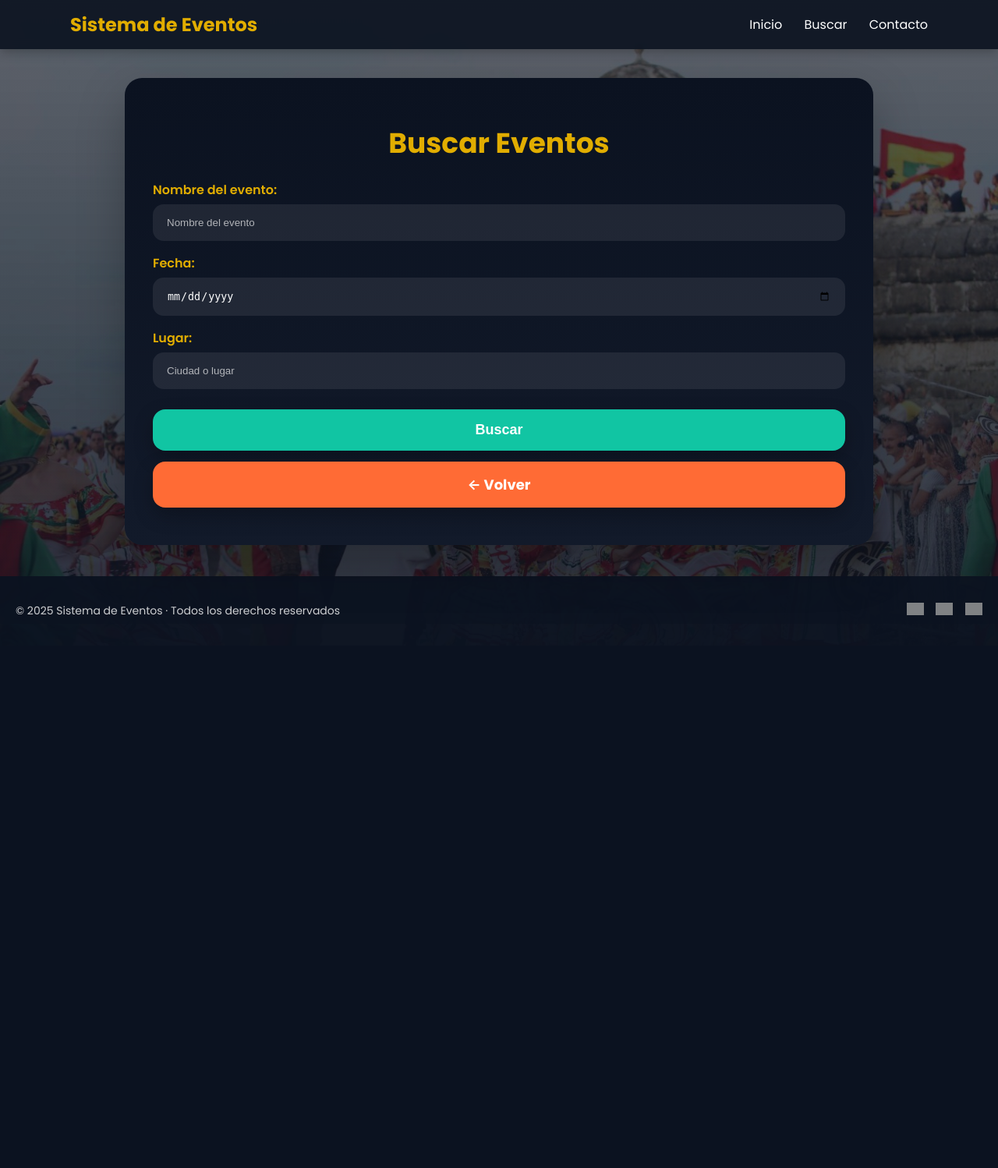
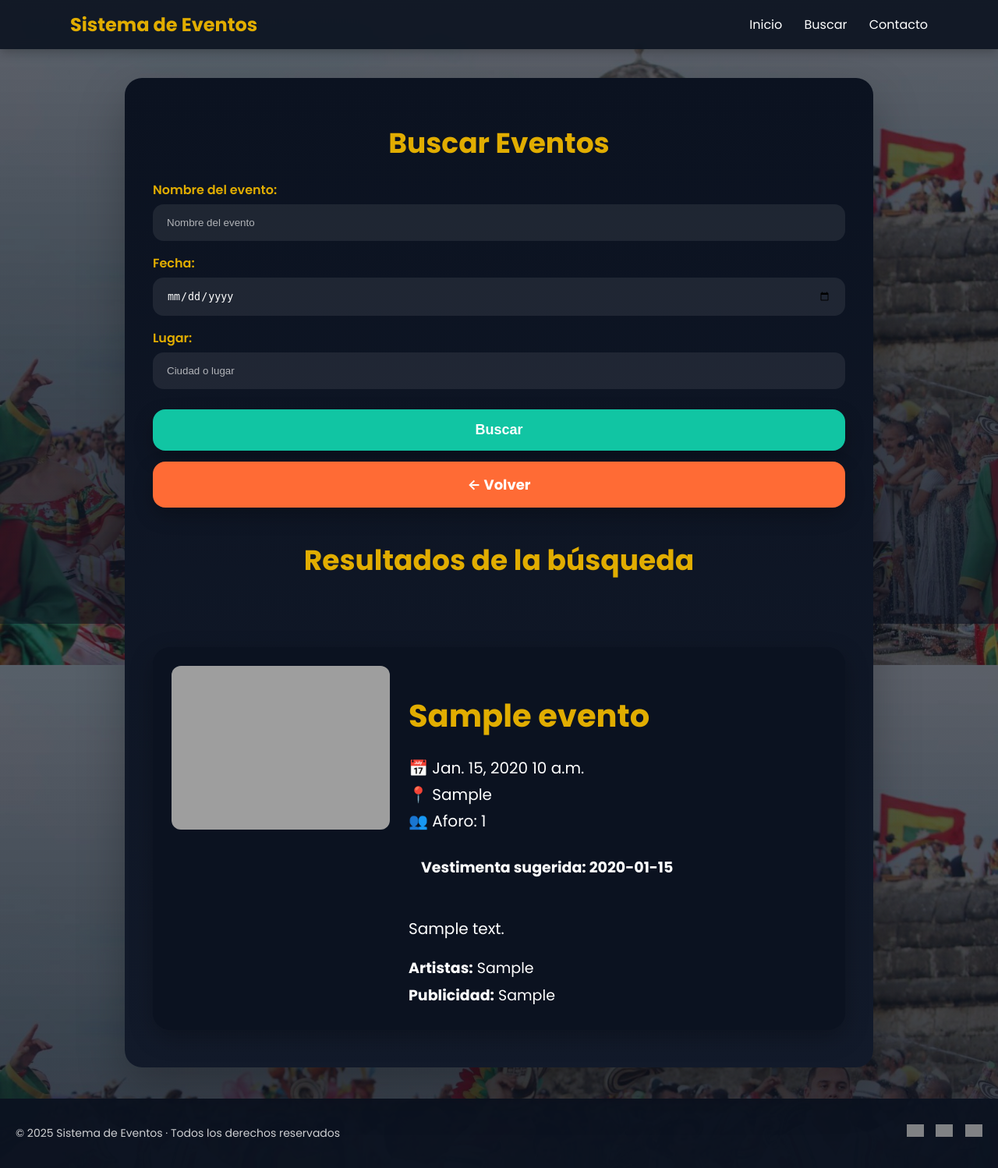
Before and after one commit to Roberto-developer-dot/Proyecto-web, a Django app: page /buscar/ in a window 1280 px wide. Shown: the whole page at 78% size. Before the commit the page ends 789 px from the top, so only its background shows below. Run offline with Django 5.2, Linux system fonts and the light colour scheme; tables that the repository leaves empty hold one stand-in row (values such as "Sample post"); grey boxes are pictures that could not be loaded.

Commit message:
Cambios hechos en la interfaz y resultado de busquedad

```diff
--- a/Mi_proyecto/templates/eventos/buscar.html
+++ b/Mi_proyecto/templates/eventos/buscar.html
@@ -6,20 +6,21 @@
   <section class="card">
     <h2 class="h2 center">Buscar Eventos</h2>
 
+    <!-- Formulario -->
     <form method="get" action="." class="form">
       <div>
         <label class="label">Nombre del evento:</label>
-        <input class="input" type="text" name="q" placeholder="Nombre del evento">
+        <input class="input" type="text" name="nombre" placeholder="Nombre del evento" value="{{ nombre }}">
       </div>
 
       <div>
         <label class="label">Fecha:</label>
-        <input class="date" type="date" name="fecha">
+        <input class="date" type="date" name="fecha" value="{{ fecha }}">
       </div>
 
       <div>
         <label class="label">Lugar:</label>
-        <input class="input" type="text" name="lugar" placeholder="Ciudad o lugar">
+        <input class="input" type="text" name="lugar" placeholder="Ciudad o lugar" value="{{ lugar }}">
       </div>
 
       <div class="actions">
@@ -27,5 +28,50 @@
         <a class="btn btn-primario" href="{% url 'inicio' %}">← Volver</a>
       </div>
     </form>
+
+    <!-- Resultados -->
+    {% if eventos %}
+      <section class="resultados mt-32">
+        <h3 class="h2 center">Resultados de la búsqueda</h3>
+
+        <div class="resultados">
+          {% for evento in eventos %}
+            <div class="evento-card">
+              <!-- Flyer arriba -->
+              {% if evento.flyer %}
+                <div class="evento-flyer">
+                  <img src="{{ evento.flyer.url }}" alt="Flyer de {{ evento.nombre }}">
+                </div>
+              {% endif %}
+
+              <!-- Información principal -->
+              <div class="evento-info">
+                <h2 class="evento-nombre">{{ evento.nombre }}</h2>
+                <p class="evento-meta">
+                  <span>📅 {{ evento.fecha }} {{ evento.hora }}</span><br>
+                  <span>📍 {{ evento.lugar }}</span><br>
+                  <span>👥 Aforo: {{ evento.capacidad }}</span>
+                </p>
+
+                {% if evento.vestimenta %}
+                  <p><span class="badge">Vestimenta sugerida: {{ evento.vestimenta }}</span></p>
+                {% endif %}
+
+                <p class="evento-desc">{{ evento.descripcion }}</p>
+
+                <div class="evento-extra">
+                  <p><strong>Artistas:</strong> {{ evento.artistas }}</p>
+                  <p><strong>Publicidad:</strong> {{ evento.publicidad }}</p>
+                </div>
+              </div>
+            </div>
+          {% empty %}
+            <p class="no-resultados">No se encontraron eventos con esos criterios.</p>
+          {% endfor %}
+        </div>
+      </section>
+    {% else %}
+      <p class="no-resultados mt-24 center">No se encontraron eventos.</p>
+    {% endif %}
   </section>
 {% endblock %}
--- a/static/css/styles.css
+++ b/static/css/styles.css
@@ -215,3 +215,69 @@ html, body{
 .center{text-align:center;}
 .mt-24{margin-top:24px;}
 .mt-32{margin-top:32px;}
+
+/* --------- Resultados de búsqueda --------- */
+.resultados {
+  display: grid;
+  gap: 32px;
+  margin-top: 32px;
+}
+
+.evento-card {
+  display: flex;
+  flex-direction: row;  /* flyer a la izquierda y texto a la derecha */
+  gap: 24px;
+  align-items: flex-start;
+  background: var(--azul-900);
+  border-radius: var(--radio);
+  box-shadow: 0 10px 30px var(--sombra);
+  padding: 24px;
+  overflow: hidden;
+}
+
+/* Flyer completo y proporcionado */
+.evento-flyer img {
+  width: 280px;          /* controla ancho fijo */
+  height: auto;          /* mantiene proporción */
+  border-radius: 12px;
+  object-fit: cover;
+  display: block;
+}
+
+/* Texto grande y balanceado */
+.evento-info {
+  flex: 1;               /* ocupa todo el espacio restante */
+  text-align: left;
+}
+
+.evento-nombre {
+  font-size: 40px;       /* bien grande */
+  font-weight: 900;
+  color: var(--amarillo);
+  margin-bottom: 16px;
+}
+
+.evento-meta {
+  font-size: 20px;
+  margin-bottom: 18px;
+  line-height: 1.7;
+}
+
+.badge {
+  font-size: 19px;
+  font-weight: 700;
+  padding: 10px 16px;
+  margin-bottom: 16px;
+  display: inline-block;
+}
+
+.evento-desc {
+  font-size: 20px;
+  margin-bottom: 18px;
+  line-height: 1.8;
+}
+
+.evento-extra p {
+  font-size: 19px;
+  margin: 6px 0;
+}
```
